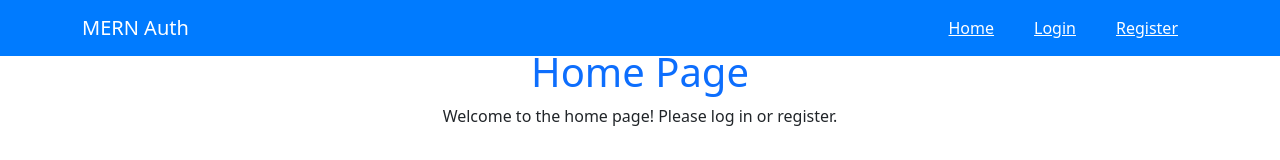
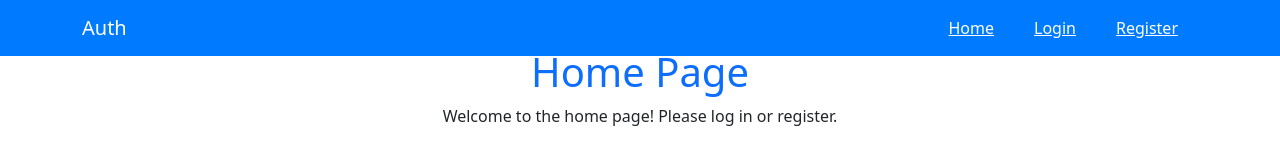
Before and after one commit to atharva-narkhede/User-Authentication-App-MERN, a React (Create React App) app in the folder auth/: page / in a window 1280 px wide. Shown: the top 160 px of the page. Built offline with nearby package versions, Linux system fonts and the light colour scheme.

Commit message:
header.js

```diff
--- a/auth/src/components/Header.js
+++ b/auth/src/components/Header.js
@@ -80,7 +80,7 @@ function Header() {
     >
       <Container>
         <Navbar.Brand href="/" className="d-flex">
-          <StyledNavbarBrandText>MERN Auth</StyledNavbarBrandText>
+          <StyledNavbarBrandText>Auth</StyledNavbarBrandText>
         </Navbar.Brand>
         <Navbar.Toggle
           aria-controls="responsive-navbar-nav"
```
